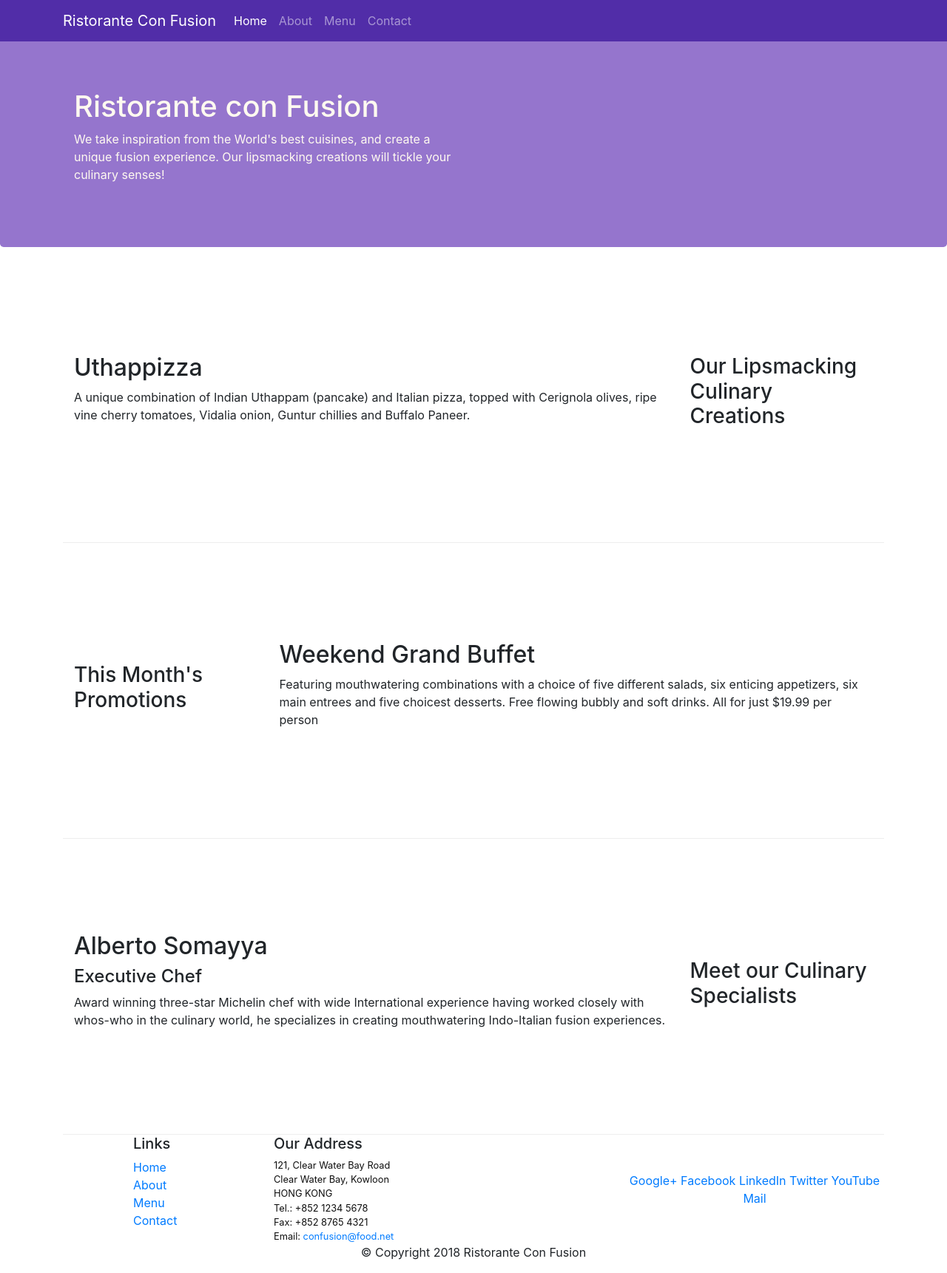
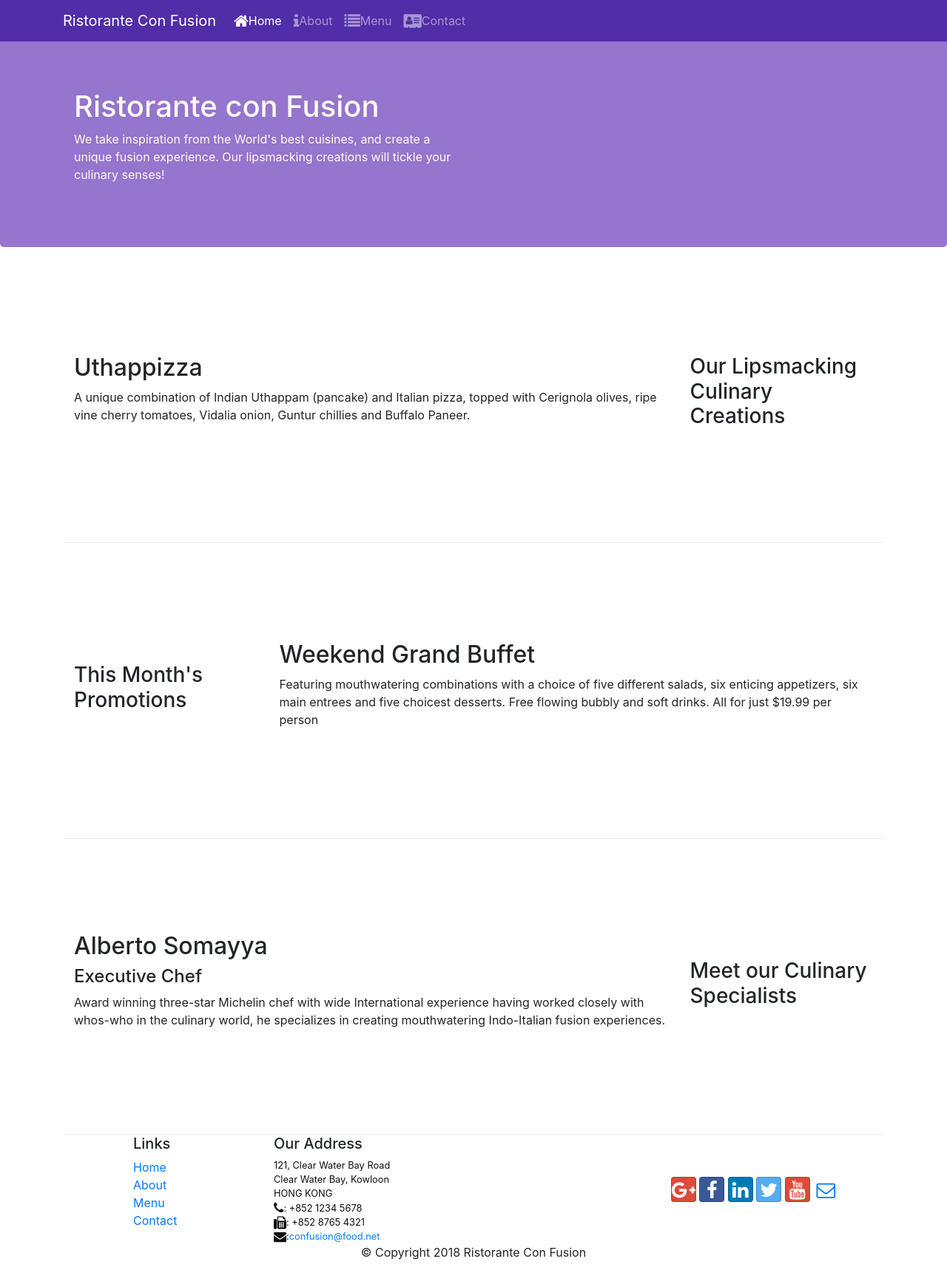
Before and after one commit to mohan-13/bootstrap_test, a website: page index.html in a window 1280 px wide. Shown: the whole page at 74% size. Drawn offline with nearby package versions, Linux system fonts and the light colour scheme.

Commit message:
Icon Fonts

```diff
--- a/index.html
+++ b/index.html
@@ -10,6 +10,8 @@
      <!-- Bootstrap CSS -->
      <link rel="stylesheet" href="node_modules/bootstrap/dist/css/bootstrap.min.css">
      <link rel="stylesheet" href="css/style.css">
+     <link rel="stylesheet" href="node_modules/font-awesome/css/font-awesome.min.css">
+    <link rel="stylesheet" href="node_modules/bootstrap-social/bootstrap-social.css">
     <title>Ristorante Con Fusion</title>
 </head>
 
@@ -19,10 +21,10 @@
            <a class="navbar-brand" href="./index.html">Ristorante Con Fusion</a>
            <div class="collapse navbar-collapse" id="Navbar">
             <ul class="navbar-nav mr-auto">
-                <li class="nav-item active"><a class="nav-link" href="#">Home</a></li>
-                <li class="nav-item"><a class="nav-link" href="./aboutus.html">About</a></li>
-                <li class="nav-item"><a class="nav-link" href="#">Menu</a></li>
-                <li class="nav-item"><a class="nav-link" href="#">Contact</a></li>
+                <li class="nav-item active"><a class="nav-link" href="#"><span class="fa fa-home fa-lg"></span>Home</a></li>
+                <li class="nav-item"><a class="nav-link" href="./aboutus.html"><span class="fa fa-info fa-lg"></span>About</a></li>
+                <li class="nav-item"><a class="nav-link" href="#"><span class="fa fa-list fa-lg"></span>Menu</a></li>
+                <li class="nav-item"><a class="nav-link" href="#"><span class="fa fa-address-card fa-lg"></span>Contact</a></li>
             </ul>
            </div>
 
@@ -85,7 +87,7 @@
                     <h5>Links</h5>
                     <ul class="list-unstyled">
                         <li><a href="#">Home</a></li>
-                        <li><a href="#">About</a></li>
+                        <li><a href="./aboutus.html">About</a></li>
                         <li><a href="#">Menu</a></li>
                         <li><a href="#">Contact</a></li>
                     </ul>
@@ -96,20 +98,21 @@
 		              121, Clear Water Bay Road<br>
 		              Clear Water Bay, Kowloon<br>
 		              HONG KONG<br>
-		              Tel.: +852 1234 5678<br>
-		              Fax: +852 8765 4321<br>
-		              Email: <a href="mailto:confusion@food.net">confusion@food.net</a>
+		              <i class="fa fa-phone fa-lg"></i>: +852 1234 5678<br>
+                      <i class="fa fa-fax fa-lg"></i>: +852 8765 4321<br>
+                      <i class="fa fa-envelope fa-lg"></i>:<a href="mailto:confusion@food.net">confusion@food.net</a>
 		           </address>
                 </div>
                 <div class="col-12 col-sm-4 align-self-center">
                     <div class="text-center">
-                        <a href="http://google.com/+">Google+</a>
-                        <a href="http://www.facebook.com/profile.php?id=">Facebook</a>
-                        <a href="http://www.linkedin.com/in/">LinkedIn</a>
-                        <a href="http://twitter.com/">Twitter</a>
-                        <a href="http://youtube.com/">YouTube</a>
-                        <a href="mailto:">Mail</a>
+                        <a class="btn btn-social-icon btn-google" href="http://google.com/+"><i class="fa fa-google-plus"></i></a>
+                        <a class="btn btn-social-icon btn-facebook" href="http://www.facebook.com/profile.php?id="><i class="fa fa-facebook"></i></a>
+                        <a class="btn btn-social-icon btn-linkedin" href="http://www.linkedin.com/in/"><i class="fa fa-linkedin"></i></a>
+                        <a class="btn btn-social-icon btn-twitter" href="http://twitter.com/"><i class="fa fa-twitter"></i></a>
+                        <a class="btn btn-social-icon btn-google" href="http://youtube.com/"><i class="fa fa-youtube"></i></a>
+                        <a class="btn btn-social-icon" href="mailto:"><i class="fa fa-envelope-o"></i></a>
                     </div>
+
                 </div>
            </div>
            <div class=" row justify-content-center">
--- a/package.json
+++ b/package.json
@@ -15,6 +15,8 @@
   },
   "dependencies": {
     "bootstrap": "^4.0.0",
+    "bootstrap-social": "^5.1.1",
+    "font-awesome": "^4.7.0",
     "jquery": "^3.3.1",
     "popper.js": "^1.12.9"
   }
```
Also changed, not shown: aboutus.html (+17 -14 lines), 1 other file.
